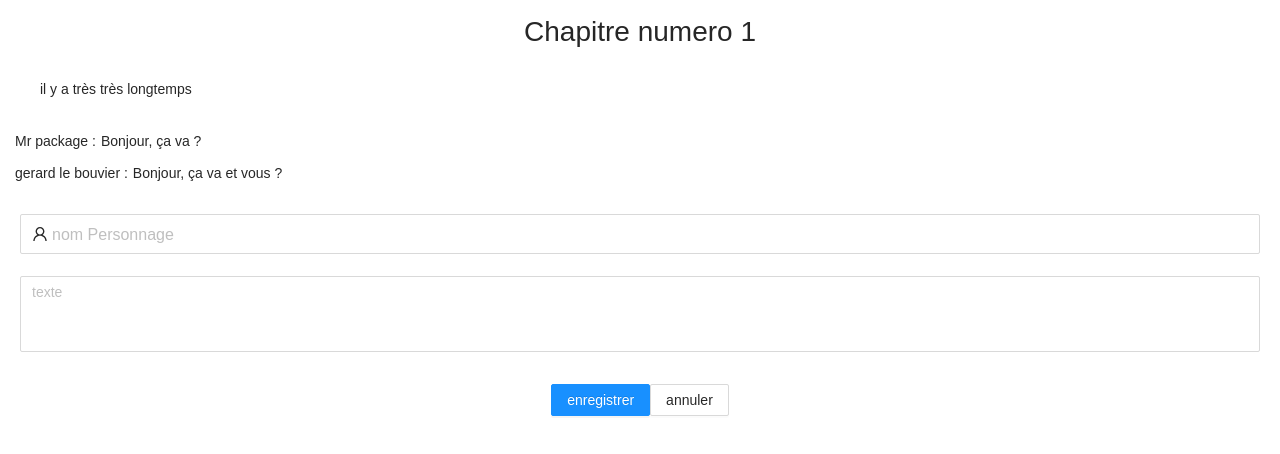
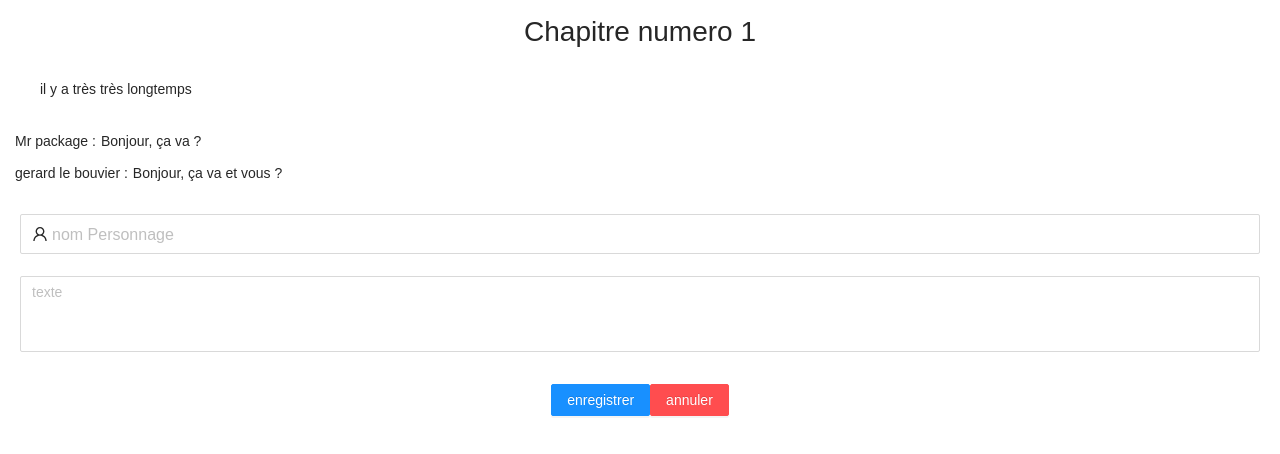
Before and after one commit to pereirafrederic-wip/Write-Story-text, a React (Create React App) app: page / in a window 1280 px wide. Shown: the top 454 px of the page. Built offline with nearby package versions, Linux system fonts and the light colour scheme.

Commit message:
from reset

```diff
--- a/src/Page/FormStory.tsx
+++ b/src/Page/FormStory.tsx
@@ -6,8 +6,19 @@ import { UserOutlined, FileTextOutlined } from '@ant-design/icons';
 
 export default function App() {
   const { TextArea } = Input;
-  const { register, handleSubmit } = useForm();
+  const {
+    register,
+    handleSubmit,
+    reset,
+    formState: { errors }
+  } = useForm();
   const onSubmit = (data) => console.log(data);
+
+  const onReset = (e) => {
+    reset();
+    console.log(e, e.target);
+    //e.target.reset(); // reset after form submit
+  };
 
   return (
     <div className={'form'}>
@@ -21,15 +32,21 @@ export default function App() {
         <br />
         <TextArea
           placeholder="texte"
-          autoSize={{ minRows: 3, maxRows: 5 }}
+          autoSize={{ minRows: 3, maxRows: 10 }}
           {...register('content', { required: true, maxLength: 200 })}
         />
+        {errors.contentd && <p>This is required</p>}
         <br />
         <div className={'row'}>
           <Button htmlType="submit" type={'primary'}>
             {'enregistrer'}
           </Button>
-          <Button htmlType="reset" type={'secondary'}>
+          <Button
+            htmlType="reset"
+            type={'primary'}
+            danger
+            onClick={(e) => onReset(e)}
+          >
             {'annuler'}
           </Button>
         </div>
```
